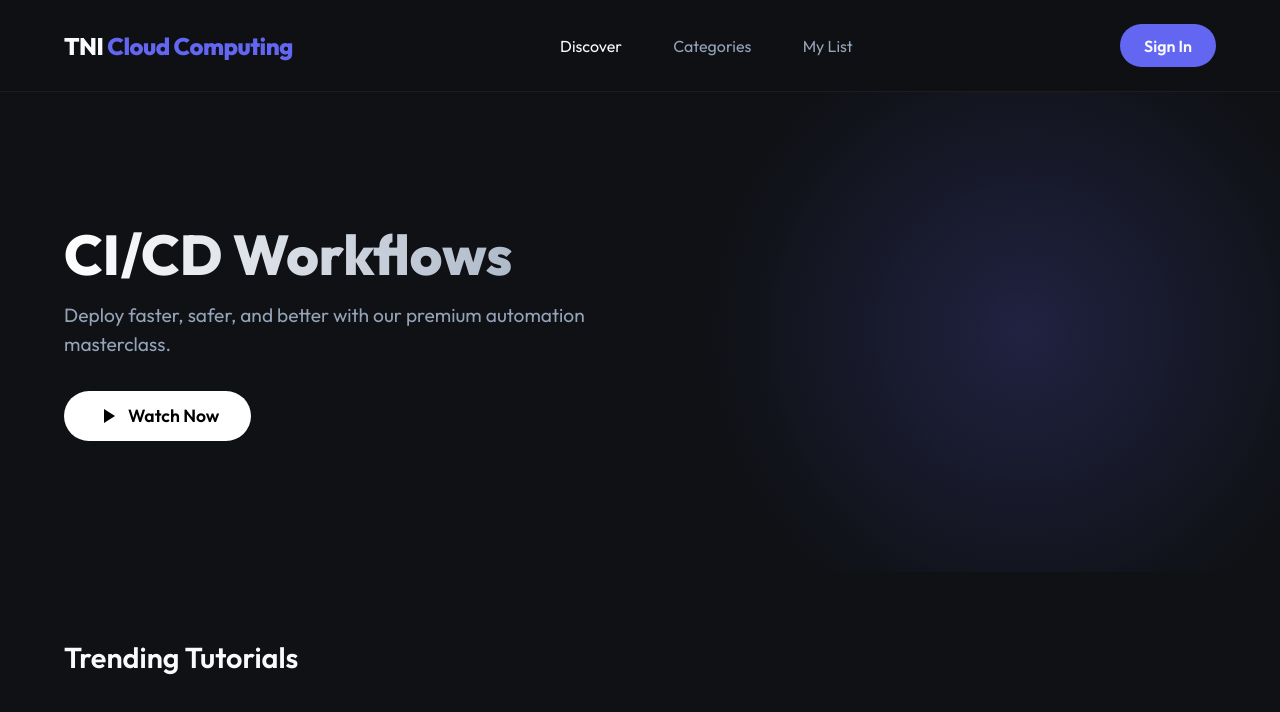
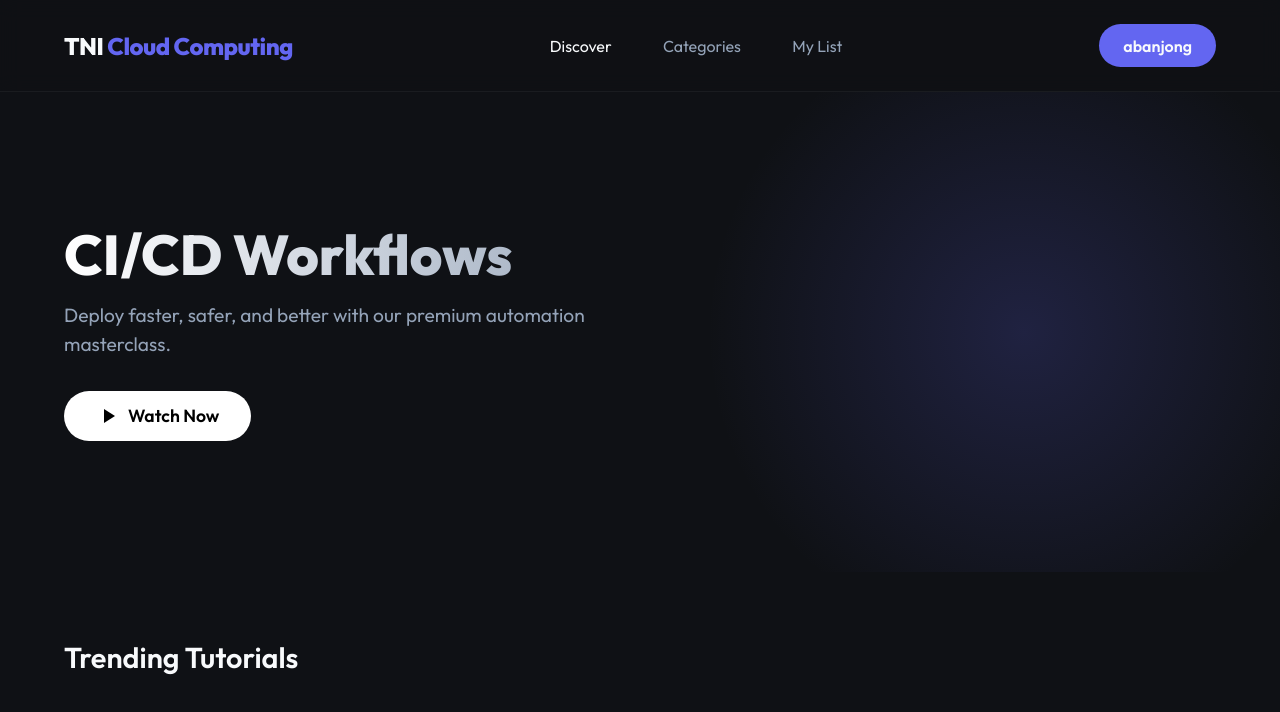
Before and after one commit to abanjong/cicd-lab, a website: page public/index.html in a window 1280 px wide. Drawn offline with Linux system fonts and the light colour scheme; no server answers.

Commit message:
edit index.html

```diff
--- a/public/index.html
+++ b/public/index.html
@@ -15,7 +15,7 @@
             <a href="#">Categories</a>
             <a href="#">My List</a>
         </div>
-        <div class="profile-btn">Sign In</div>
+        <div class="profile-btn">abanjong</div>
     </nav>
 
     <header class="hero">
```
